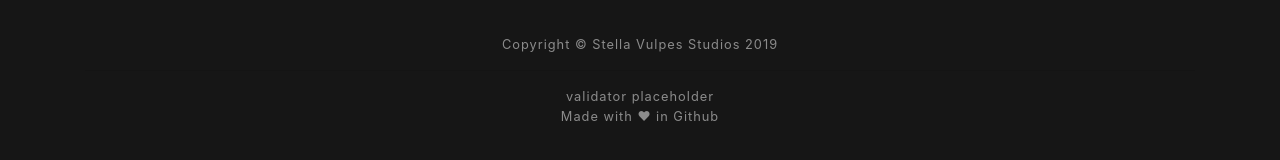
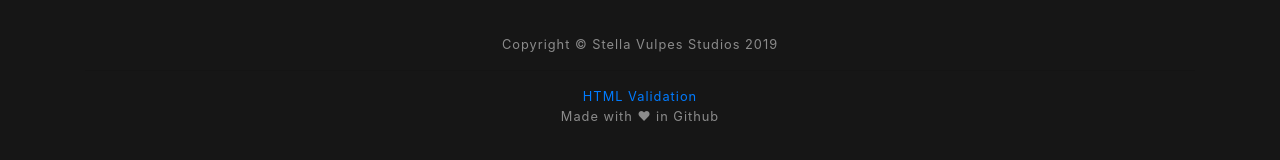
Before and after one commit to HVeillieux/portfolio, a website with bundled scripts: page index.html in a window 1280 px wide. Shown: the part 4719-4879 px from the top of the page. Built offline with nearby package versions, Linux system fonts and the light colour scheme.

Commit message:
Update index.html

```diff
--- a/index.html
+++ b/index.html
@@ -285,7 +285,7 @@
     </div>
     <div class="container">
      <hr>
-      validator placeholder
+      <a href="https://validator.w3.org/nu/?doc=https%3A%2F%2Fhveillieux.github.io%2Fportfolio%2F">HTML Validation</a>
       <p>Made with ❤ in Github</p>
     </div>
   </footer>
```
